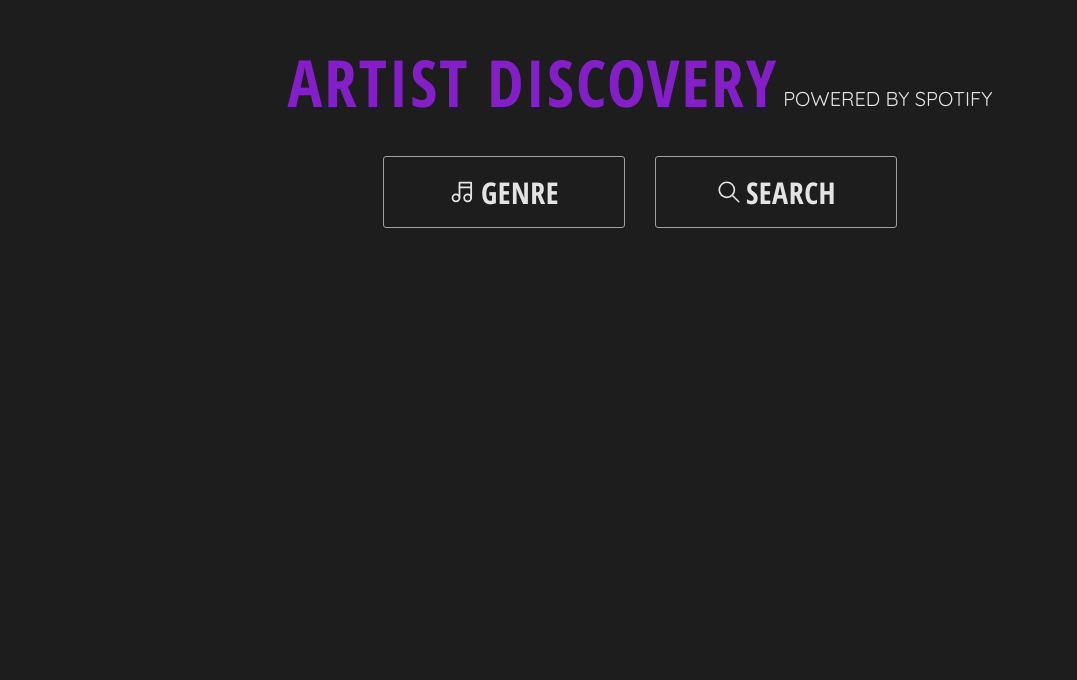
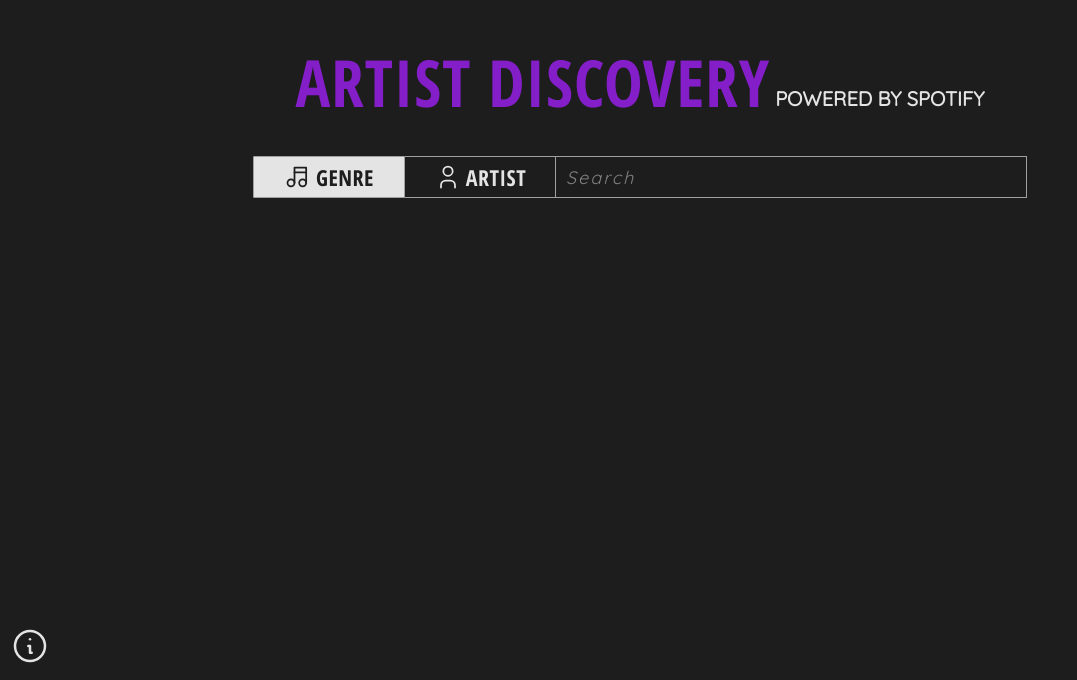
Before and after one commit to Sunjot/artist-discovery, a Next.js app: page / in a window 1280 px wide. Shown: the part 120-800 px from the top of the page, without its empty margins (0-1077 px from the left). Built offline with nearby package versions, Linux system fonts and the light colour scheme.

Commit message:
search bar in place + added about section

```diff
--- /dev/null
+++ b/Stylesheets/AboutMe.module.scss
@@ -0,0 +1,32 @@
+@import 'global';
+
+.aboutMe {
+  @include flex(column, flex-start, center);
+  width: 100%;
+
+  .title {
+    font-family: 'Open Sans Condensed';
+    font-size: 50px;
+    margin: 50px 0 20px 0;
+    text-transform: uppercase;
+    color: rgb(132, 30, 201);
+  }
+
+  .description {
+    text-align: center;
+
+    .subtitle {
+      font-family: 'Open Sans Condensed';
+      font-size: 30px;
+      margin: 0;
+      text-transform: uppercase;
+    }
+
+    p {
+      font-family: 'Quicksand';
+      font-size: 20px;
+      margin: 0 0 20px 0;
+      width: 500px;
+    }
+  }
+}
--- a/Stylesheets/App.scss
+++ b/Stylesheets/App.scss
@@ -1,55 +1,3 @@
-@mixin flex($direction, $justify, $align) {
-  display: flex;
-  flex-direction: $direction;
-  justify-content: $justify;
-  align-items: $align;
-}
-
-$xs-width: 320px;
-$sm-width: 400px;
-$md-width: 600px;
-$lg-width: 800px;
-$xl-width: 1000px;
-$xxl-width: 1200px;
-
-@mixin xs {
-  @media (min-width: #{$xs-width}) {
-    @content;
-  }
-}
-
-@mixin sm {
-  @media (min-width: #{$sm-width}) {
-    @content;
-  }
-}
-
-@mixin md {
-  @media (min-width: #{$md-width}) {
-    @content;
-  }
-}
-
-@mixin lg {
-  @media (min-width: #{$lg-width}) {
-    @content;
-  }
-}
-
-@mixin xl {
-  @media (min-width: #{$xl-width}) {
-    @content;
-  }
-}
-
-@mixin xxl {
-  @media (min-width: #{$xxl-width}) {
-    @content;
-  }
-}
-
-@import url('https://fonts.googleapis.com/css?family=Quicksand|Questrial|Titillium+Web:700|Roboto:500|Roboto+Condensed:700');
-
 
 body {
   background-color: rgb(29, 29, 29);
--- a/Stylesheets/Home.module.scss
+++ b/Stylesheets/Home.module.scss
@@ -1,4 +1,17 @@
 @import 'global';
+
+@keyframes fadeout {
+  0% {
+    opacity: 1;
+  }
+  100% {
+    opacity: 0;
+  }
+}
+
+.fadeout {
+  animation: fadeout 0.3s forwards;
+}
 
 #home {
   @include flex(column, flex-start, center);
@@ -13,6 +26,28 @@
     }
   }
 
+  @keyframes fadedownandin {
+    0% {
+      opacity: 0;
+      transform: translateY(-10px);
+    }
+    100% {
+      opacity: 1;
+      transform: translateY(0);
+    }
+  }
+
+  @keyframes fadeupandin {
+    0% {
+      opacity: 0;
+      transform: translateY(10px);
+    }
+    100% {
+      opacity: 1;
+      transform: translateY(0);
+    }
+  }
+
   #titleWrap {
     @include flex(row, flex-start, flex-end);
     margin-top: 150px;
@@ -21,10 +56,11 @@
       font-size: 65px;
       font-family: 'Open Sans Condensed';
       text-transform: uppercase;
-      letter-spacing: 2px;
+      letter-spacing: 1px;
       color: rgb(132, 30, 201);
-      animation: fadein 1s forwards;
+      animation: fadedownandin 1.3s forwards;
       opacity: 0;
+      margin: 0;
     }
 
     #titleSmall {
@@ -33,7 +69,7 @@
       text-transform: uppercase;
       margin: 0 0 15px 5px;
       animation: fadein 2s forwards;
-      animation-delay: 0.8s;
+      animation-delay: 1.3s;
       opacity: 0;
     }
   }
@@ -53,25 +89,37 @@
     }
   }
 
+  #searchWrap {
+    @include flex(row, center, flex-start);
+    margin: 30px 0 0 0;
+    animation: fadeupandin 1.3s forwards;
+    opacity: 0;
+    transform: translateY(10px);
+
     #optionWrap {
       @include flex(row, flex-start, center);
 
+      #unselected {
+        color: rgb(228, 228, 228);
+        background-color: transparent;
+      }
+
+      #selected {
+        color: rgb(29, 29, 29);
+        background-color: rgb(228, 228, 228);
+      }
+
       .option {
         @include flex(row, center, center);
-      width: 240px;
-      height: 70px;
+        width: 150px;
+        height: 40px;
         border: 1px solid rgb(160, 160, 160);
-      border-radius: 3px;
-      margin: 30px 15px 30px 15px;
-      font-size: 30px;
+        border-radius: 1px;
+        font-size: 22px;
         font-family: 'Open Sans Condensed';
         text-transform: uppercase;
         cursor: pointer;
-      transition: border-color 0.5s, transform 0.5s;
-      animation: slideupandin 1.5s forwards;
-      animation-delay: 1.5s;
-      opacity: 0;
-      transform: translateY(10px);
+        transition: border-color 0.5s, transform 0.5s, background-color 0.3s, color 0.3s;
 
         &:hover {
           border-color: white;
@@ -93,3 +141,4 @@
       }
     }
   }
+}
--- /dev/null
+++ b/Stylesheets/InfoIcon.module.scss
@@ -0,0 +1,20 @@
+
+@keyframes rotate {
+  0% {
+    transform: rotate(0);
+  }
+  100% {
+    transform: rotate(360deg);
+  }
+}
+
+.infoIcon {
+  position: absolute;
+  bottom: 10px;
+  left: 10px;
+  cursor: pointer;
+
+  &:hover {
+    animation: rotate 0.5s;
+  }
+}
--- /dev/null
+++ b/Stylesheets/TextInput.module.scss
@@ -0,0 +1,42 @@
+@import 'global';
+
+#inputWrap {
+  position: relative;
+
+  &:hover {
+    .placeholder {
+      font-size: 14px;
+    }
+  }
+
+  .placeholder {
+    position: absolute;
+    font-family: "Quicksand";
+    letter-spacing: 2px;
+    font-size: 18px;
+    font-style: italic;
+    top: 50%;
+    transform: translateY(-50%);
+    padding: 0 10px 0 10px;
+    transition: opacity 0.3s, font-size 0.5s;
+  }
+
+  .search {
+    height: 40px;
+    background-color: transparent;
+    border: 1px solid rgb(160, 160, 160);
+    color: rgb(228, 228, 228);
+    font-size: 22px;
+    font-family: 'Quicksand';
+    transition: border-color 0.5s;
+    transform: translateX(-1px);
+    width: 450px;
+    padding: 0 10px 0 10px;
+
+
+    &:focus, &:hover {
+      outline: none;
+      border-color: white;
+    }
+  }
+}
--- a/components/Home.tsx
+++ b/components/Home.tsx
@@ -1,37 +1,69 @@
 import styles from '../Stylesheets/Home.module.scss';
+import { useState } from 'react';
+import dynamic from 'next/dynamic';
+import { useRouter } from 'next/router';
+
+const InfoIcon = dynamic(() => import('../components/InfoIcon'));
+const TextInput = dynamic(() => import('../components/TextInput'));
 
 const Home = () => {
+  const router = useRouter();
+
+  const [selection, setSelection] = useState({
+    genre: styles.selected,
+    artist: styles.unselected,
+    genreStroke: "rgb(29, 29, 29)",
+    artistStroke: "rgb(228, 228, 228)" });
+  const [fadeout, setFadeout] = useState(false);
+
+  const optionClick = (kind: string) => {
+
+    if (kind === "genre" && selection.genre === styles.unselected) {
+      setSelection({genre: styles.selected, artist: styles.unselected, genreStroke: "rgb(29, 29, 29)", artistStroke: "rgb(228, 228, 228)"});
+    }
+    if (kind === "artist" && selection.artist === styles.unselected) {
+      setSelection({genre: styles.unselected, artist: styles.selected, genreStroke: "rgb(228, 228, 228)", artistStroke: "rgb(29, 29, 29)"});
+    }
+  }
+
+  const infoClick = () => {
+    setFadeout(true);
+
+    setTimeout(() => {
+      router.push('/about');
+    }, 400);
+  }
 
   return(
-    <div id={styles.home}>
-      <div id={styles.titleWrap}>
-        <div id={styles.titleLarge}>Artist Discovery</div>
-        <div id={styles.titleSmall}>Powered by Spotify</div>
-      </div>
-      <div id={styles.optionWrap}>
-        <div className={styles.option}>
+    <div id={styles.home} className={fadeout? styles.fadeout : ""}>
+      <InfoIcon handleClick={infoClick} />
+      <hgroup id={styles.titleWrap}>
+        <h1 id={styles.titleLarge}>Artist Discovery</h1>
+        <h2 id={styles.titleSmall}>Powered by Spotify</h2>
+      </hgroup>
+      <section id={styles.searchWrap}>
+        <section id={styles.optionWrap}>
+          <div id={selection.genre} className={styles.option} onClick={() => optionClick("genre")} style={{transform: 'translateX(1px)'}}>
             <span>
-            <svg xmlns="http://www.w3.org/2000/svg" className="icon icon-tabler icon-tabler-music" width="28" height="28" viewBox="0 0 24 24" stroke-width="1.5" stroke="rgb(228, 228, 228)" fill="none" stroke-linecap="round" stroke-linejoin="round">
-              <path stroke="none" d="M0 0h24v24H0z"/>
-              <circle cx="6" cy="17" r="3" />
-              <circle cx="16" cy="17" r="3" />
-              <polyline points="9 17 9 4 19 4 19 17" />
-              <line x1="9" y1="8" x2="19" y2="8" />
+              <svg xmlns="http://www.w3.org/2000/svg" className="icon icon-tabler icon-tabler-music" width="28" height="28" viewBox="0 0 24 24" strokeWidth="1.5" stroke={selection.genreStroke} fill="none" strokeLinecap="round" strokeLinejoin="round">
+                <path stroke="none" d="M0 0h24v24H0z"/><circle cx="6" cy="17" r="3" />
+                <circle cx="16" cy="17" r="3" /><polyline points="9 17 9 4 19 4 19 17" /><line x1="9" y1="8" x2="19" y2="8" />
               </svg>
               Genre
             </span>
           </div>
-        <div className={styles.option}>
+          <div id={selection.artist} className={styles.option} onClick={() => optionClick("artist")}>
             <span>
-            <svg xmlns="http://www.w3.org/2000/svg" className="icon icon-tabler icon-tabler-search" width="26" height="26" viewBox="0 0 24 24" stroke-width="1.5" stroke="rgb(228, 228, 228)" fill="none" stroke-linecap="round" stroke-linejoin="round">
-              <path stroke="none" d="M0 0h24v24H0z"/>
-              <circle cx="10" cy="10" r="7" />
-              <line x1="21" y1="21" x2="15" y2="15" />
+              <svg xmlns="http://www.w3.org/2000/svg" className="icon icon-tabler icon-tabler-user" width="28" height="28" viewBox="0 0 24 24" strokeWidth="1.5" stroke={selection.artistStroke} fill="none" strokeLinecap="round" strokeLinejoin="round">
+                <path stroke="none" d="M0 0h24v24H0z"/><circle cx="12" cy="7" r="4" />
+                <path d="M6 21v-2a4 4 0 0 1 4 -4h4a4 4 0 0 1 4 4v2" />
               </svg>
-            Search
+              Artist
             </span>
           </div>
-      </div>
+        </section>
+        <TextInput placeholderName="Search" />
+      </section>
     </div>
   );
 }
--- /dev/null
+++ b/components/InfoIcon.tsx
@@ -0,0 +1,20 @@
+import styles from '../Stylesheets/InfoIcon.module.scss';
+
+interface IProps {
+  handleClick: () => void
+}
+
+const InfoIcon = ({handleClick, ...props}: IProps) => {
+  return(
+    <div onClick={handleClick} className={styles.infoIcon}>
+      <svg xmlns="http://www.w3.org/2000/svg" className="icon icon-tabler icon-tabler-info-circle" width="40" height="40" viewBox="0 0 24 24" strokeWidth="1.5" stroke="rgb(228, 228, 228)" fill="none" strokeLinecap="round" strokeLinejoin="round">
+        <path stroke="none" d="M0 0h24v24H0z"/>
+        <circle cx="12" cy="12" r="9" />
+        <line x1="12" y1="8" x2="12.01" y2="8" />
+        <polyline points="11 12 12 12 12 16 13 16" />
+      </svg>
+    </div>
+  );
+}
+
+export default InfoIcon;
--- /dev/null
+++ b/components/TextInput.tsx
@@ -0,0 +1,28 @@
+import { useState } from 'react';
+import styles from '../Stylesheets/TextInput.module.scss';
+
+interface IProps {
+  placeholderName: string
+}
+
+const TextInput = ({placeholderName, ...props}: IProps) => {
+
+  const [focusedInput, setFocusedInput] = useState(false);
+
+  const focus = (focus: boolean) => {
+    if (focus) setFocusedInput(true);
+    else setFocusedInput(false);
+  }
+
+  return(
+    <section id={styles.inputWrap}>
+      <label className={styles.placeholder} style={focusedInput? {opacity: '0'} : {opacity: '0.5'}}>
+        <span id={styles.searchText}>{placeholderName}</span>
+      </label>
+      <input className={styles.search} onFocus={() => focus(true)} onBlur={() => focus(false)}>
+      </input>
+    </section>
+  )
+}
+
+export default TextInput;
```
Also changed, not shown: components/AboutMe.tsx (added, +25 -0 lines), pages/about.tsx (added, +14 -0 lines). Lines whose indentation alone changed are shown as unchanged.
